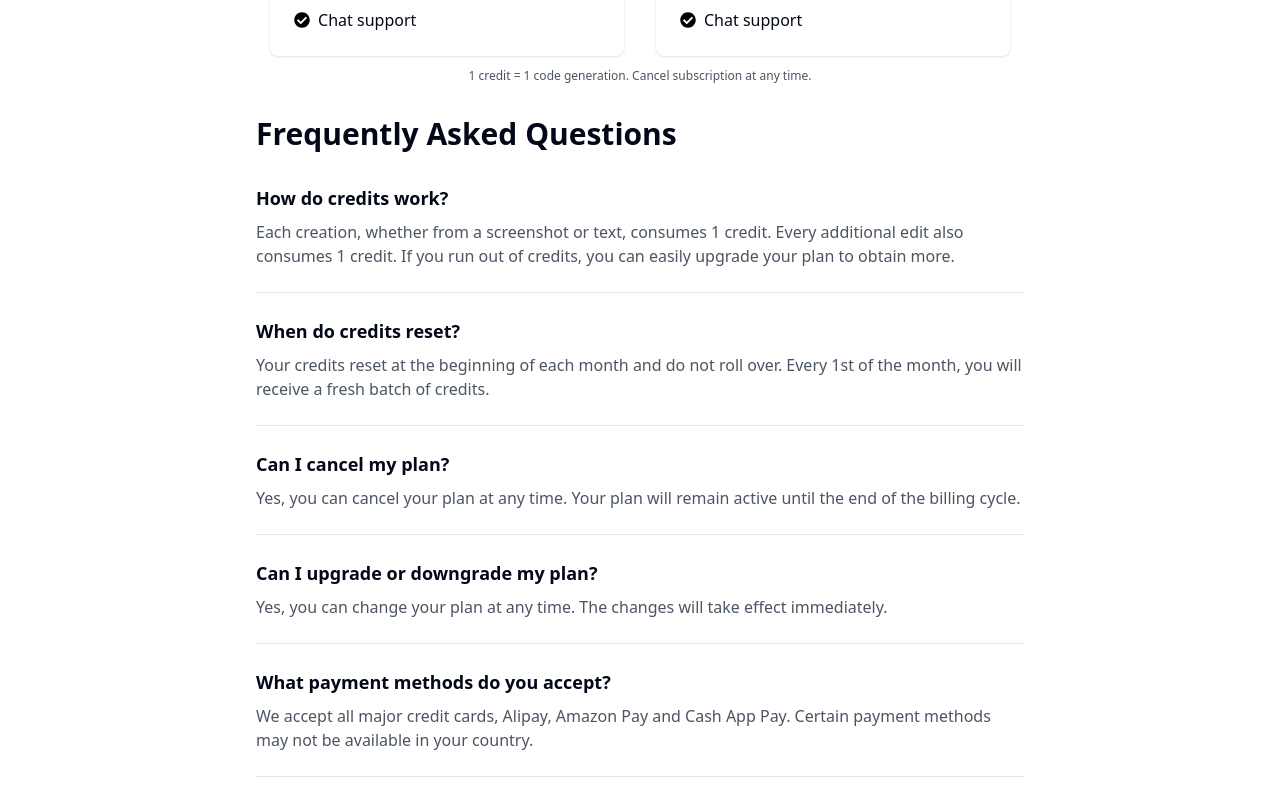
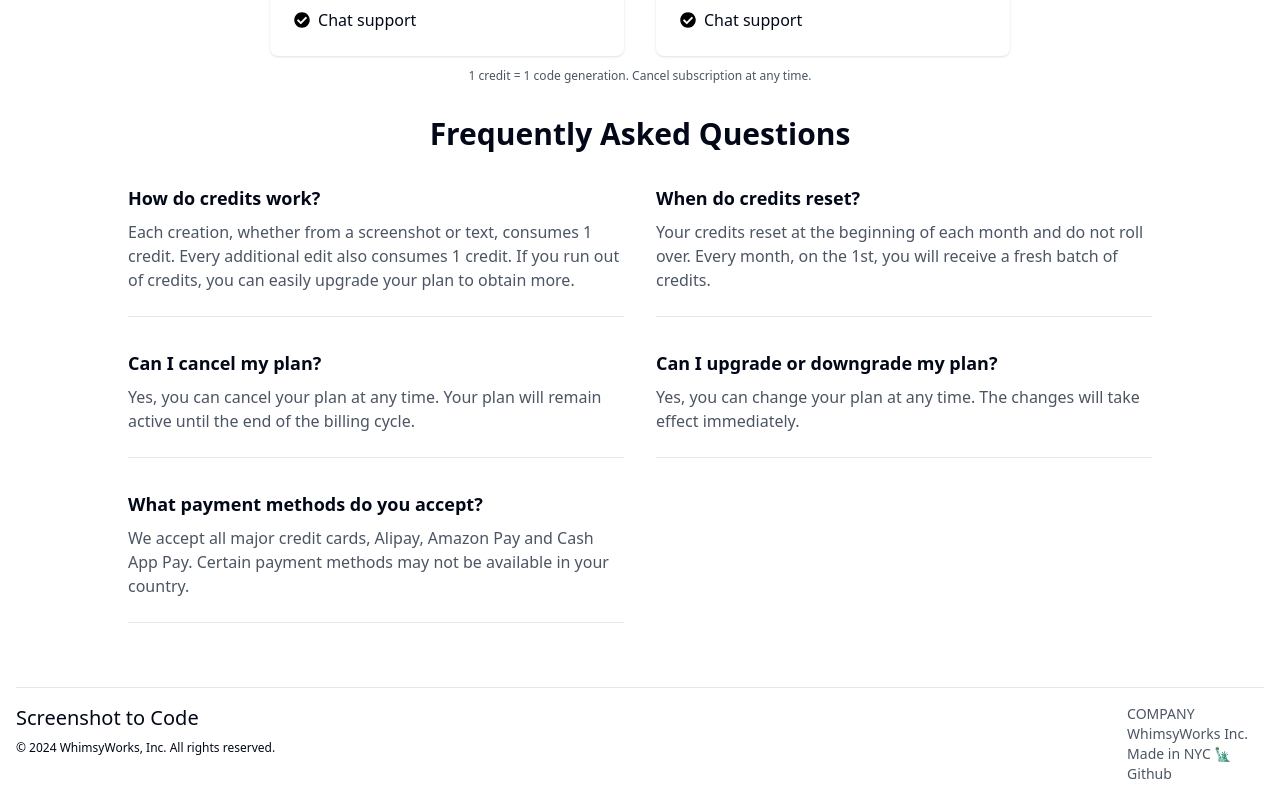
Before and after one commit to abi/screenshot-to-code, a React (Vite) app in the folder frontend/: page /pricing in a window 1280 px wide. Shown: the part 388-1175 px from the top of the page. Built offline with nearby package versions, Linux system fonts and the light colour scheme; no server answers.

Commit message:
make FAQs 2 column

```diff
--- a/frontend/src/components/hosted/FAQs.tsx
+++ b/frontend/src/components/hosted/FAQs.tsx
@@ -8,7 +8,7 @@ function FAQs() {
     {
       question: "When do credits reset?",
       answer:
-        "Your credits reset at the beginning of each month and do not roll over. Every 1st of the month, you will receive a fresh batch of credits.",
+        "Your credits reset at the beginning of each month and do not roll over. Every month, on the 1st, you will receive a fresh batch of credits.",
     },
     {
       question: "Can I cancel my plan?",
@@ -28,9 +28,11 @@ function FAQs() {
   ];
 
   return (
-    <div className="max-w-3xl mx-auto mb-16">
-      <h2 className="text-3xl font-bold mb-8">Frequently Asked Questions</h2>
-      <div className="space-y-6">
+    <div className="max-w-5xl mx-auto mb-16">
+      <h2 className="text-3xl font-bold mb-8 text-center">
+        Frequently Asked Questions
+      </h2>
+      <div className="grid grid-cols-1 md:grid-cols-2 gap-8">
         {faqs.map((faq, index) => (
           <div key={index} className="border-b border-gray-200 pb-6">
             <h3 className="text-lg font-semibold mb-2">{faq.question}</h3>
```
